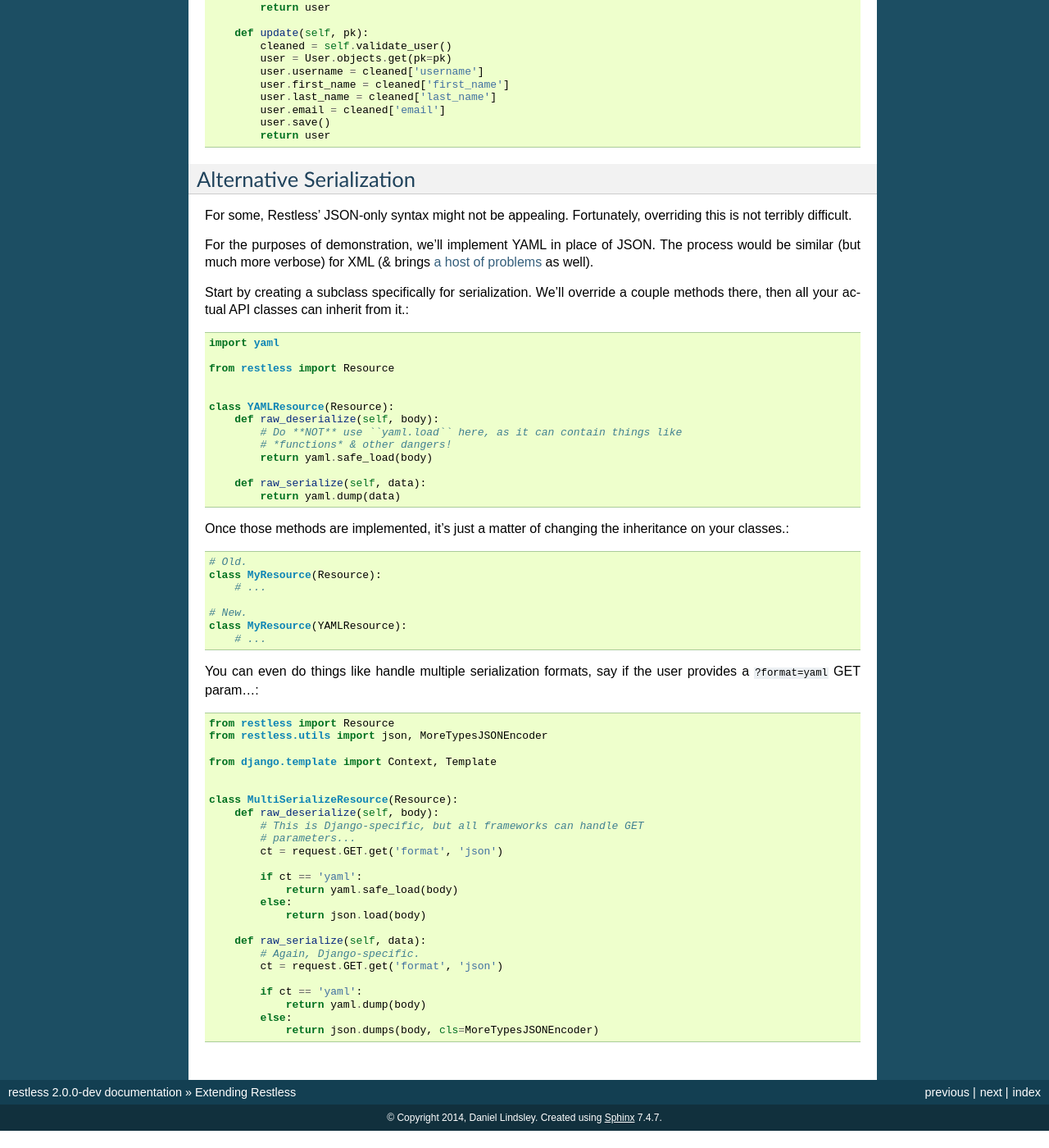
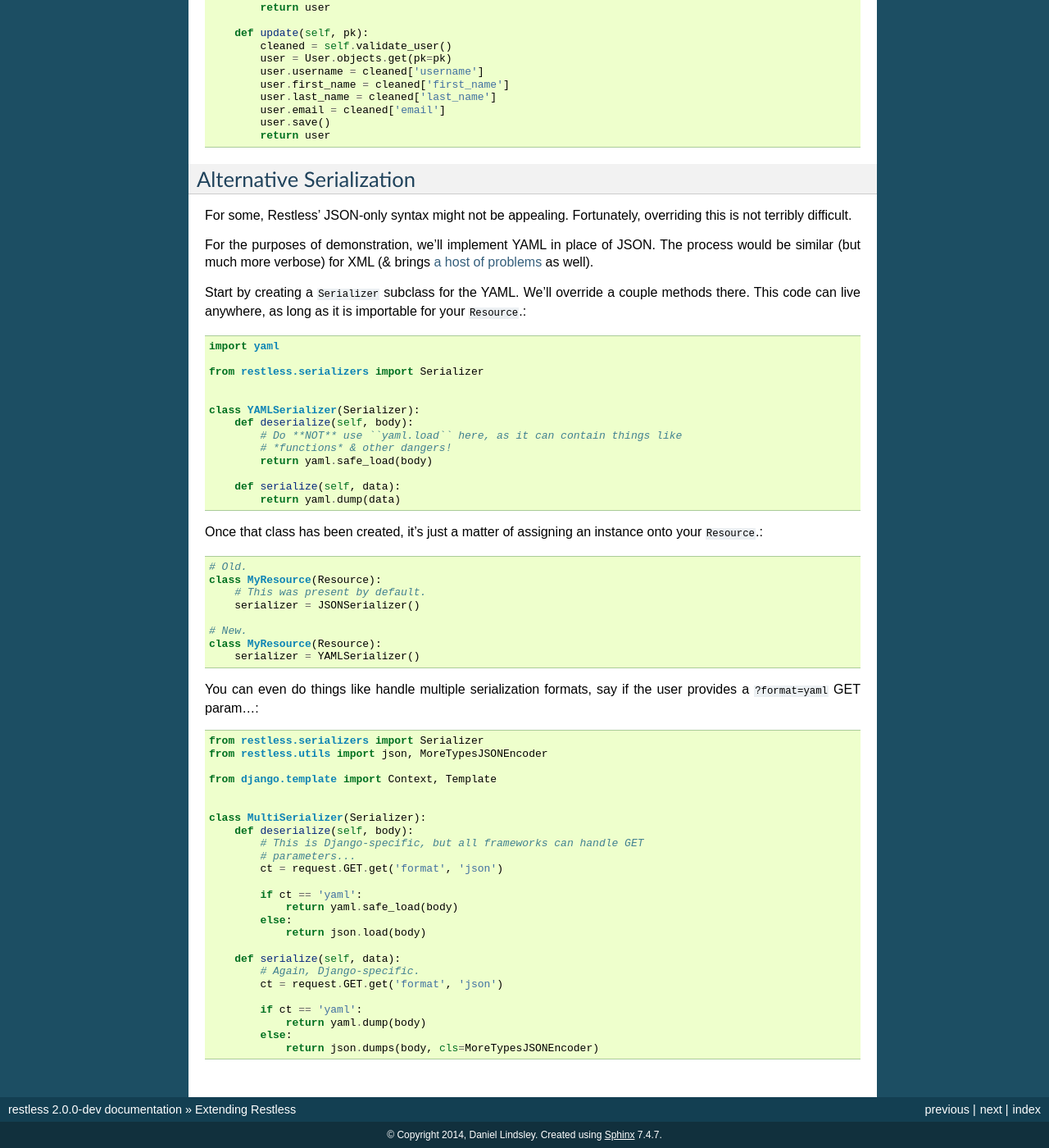
Before and after one commit to toastdriven/restless, a Sphinx documentation site: the page built from docs/extending.rst, in a window 1280 px wide and 1400 px high, scrolled down 6322 px. Shown: the whole window at 82% size. Built offline with Sphinx 7.4.7, drawn with Linux system fonts in a browser that asks for light colours; before the commit the page ends 7701 px from its top, so only the background shows below that; some of the changed text lies outside the part shown.

Commit message:
Updated docs for new serialization/preparation.

```diff
--- a/docs/extending.rst
+++ b/docs/extending.rst
@@ -415,45 +415,47 @@ For the purposes of demonstration, we'll implement YAML in place of JSON.
 The process would be similar (but much more verbose) for XML (& brings
 `a host of problems`_ as well).
 
-Start by creating a subclass specifically for serialization. We'll override
-a couple methods there, then all your actual API classes can inherit from it.::
+Start by creating a ``Serializer`` subclass for the YAML. We'll override
+a couple methods there. This code can live anywhere, as long as it is
+importable for your ``Resource``.::
 
     import yaml
 
-    from restless import Resource
+    from restless.serializers import Serializer
 
 
-    class YAMLResource(Resource):
-        def raw_deserialize(self, body):
+    class YAMLSerializer(Serializer):
+        def deserialize(self, body):
             # Do **NOT** use ``yaml.load`` here, as it can contain things like
             # *functions* & other dangers!
             return yaml.safe_load(body)
 
-        def raw_serialize(self, data):
+        def serialize(self, data):
             return yaml.dump(data)
 
-Once those methods are implemented, it's just a matter of changing the
-inheritance on your classes.::
+Once that class has been created, it's just a matter of assigning an instance
+onto your ``Resource``.::
 
     # Old.
     class MyResource(Resource):
-        # ...
+        # This was present by default.
+        serializer = JSONSerializer()
 
     # New.
-    class MyResource(YAMLResource):
-        # ...
+    class MyResource(Resource):
+        serializer = YAMLSerializer()
 
 You can even do things like handle multiple serialization formats, say if the
 user provides a ``?format=yaml`` GET param...::
 
-    from restless import Resource
+    from restless.serializers import Serializer
     from restless.utils import json, MoreTypesJSONEncoder
 
     from django.template import Context, Template
 
 
-    class MultiSerializeResource(Resource):
-        def raw_deserialize(self, body):
+    class MultiSerializer(Serializer):
+        def deserialize(self, body):
             # This is Django-specific, but all frameworks can handle GET
             # parameters...
             ct = request.GET.get('format', 'json')
@@ -463,7 +465,7 @@ user provides a ``?format=yaml`` GET param...::
             else:
                 return json.load(body)
 
-        def raw_serialize(self, data):
+        def serialize(self, data):
             # Again, Django-specific.
             ct = request.GET.get('format', 'json')
 
```
Also changed, not shown: other parts of docs/extending.rst (+1 -1 lines).
